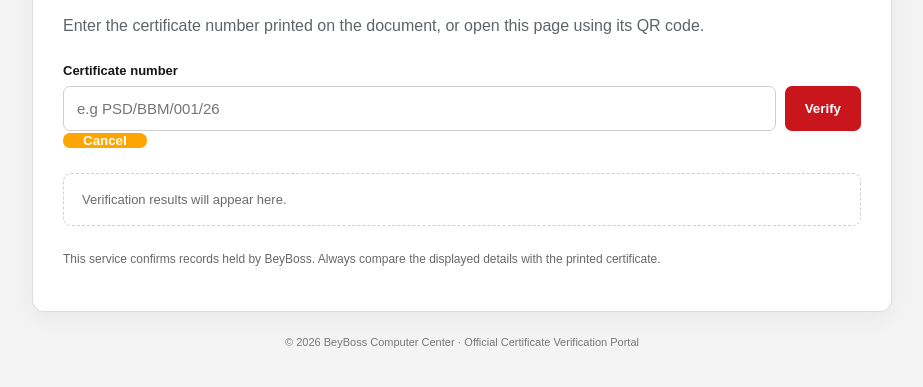
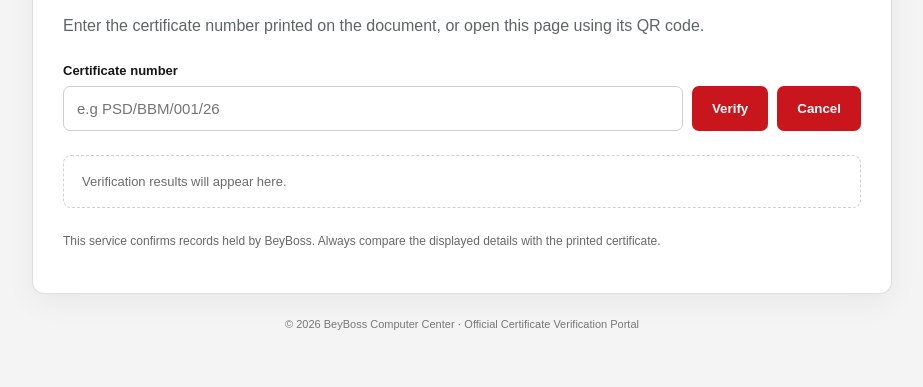
Before and after one commit to Mackachila/beyboss-certificate-verification, a plain HTML site: page index.html in a window 1280 px wide. Shown: the part 529-916 px from the top of the page, without its empty margins (178-1101 px from the left). Drawn offline with Linux system fonts and the light colour scheme.

Commit message:
Enhance certificate verification form structure
Refactor form layout and improve button functionality.

```diff
--- a/index.html
+++ b/index.html
@@ -17,7 +17,29 @@
     <section class="panel">
       <p class="eyebrow">AUTHENTICITY CHECK</p><h1>Verify a certificate</h1>
       <p class="intro">Enter the certificate number printed on the document, or open this page using its QR code.</p>
-      <form id="verifyForm"><label for="certificateId">Certificate number</label><div class="inputrow"><input id="certificateId" name="id" placeholder="e.g PSD/BBM/001/26" autocomplete="off" required><button type="submit">Verify</button></div>  <a href="beyboss.co.ke"> <button style="background-color: orange">Cancel</button></a></form>
+      <form id="verifyForm">
+    <label for="certificateId">Certificate number</label>
+
+    <div class="inputrow">
+        <input
+            id="certificateId"
+            name="id"
+            placeholder="e.g PSD/BBM/001/26"
+            autocomplete="off"
+            required
+        >
+
+        <button type="submit" class="verify-btn">Verify</button>
+
+        <button
+            type="button"
+            class="cancel-btn"
+            onclick="window.location.href='https://beyboss.co.ke'"
+        >
+            Cancel
+        </button>
+    </div>
+</form>
       <div id="result" class="result" aria-live="polite"><div class="placeholder">Verification results will appear here.</div></div>
       <p class="notice">This service confirms records held by BeyBoss. Always compare the displayed details with the printed certificate.</p>
     </section>
```
